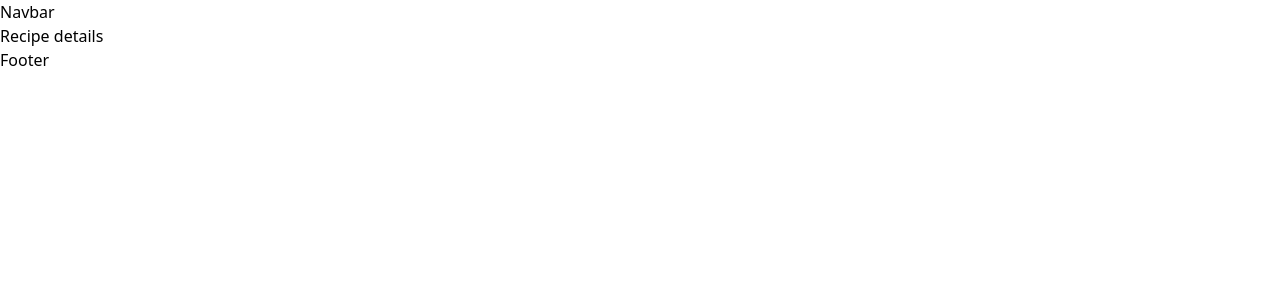
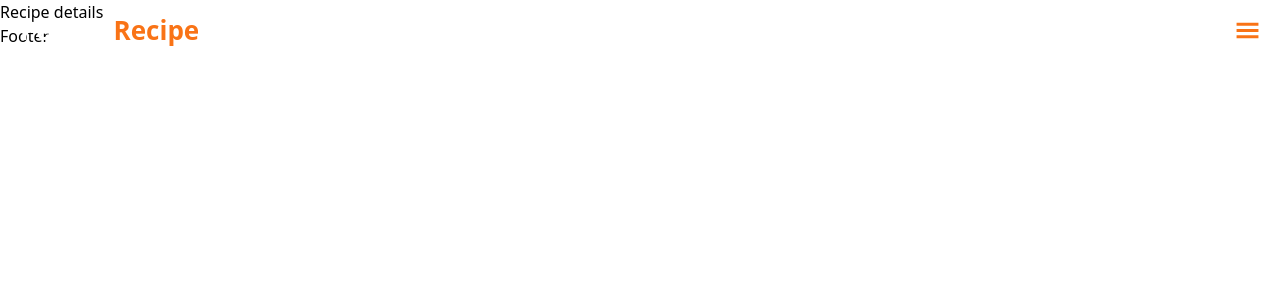
Before and after one commit to Hashir-Mahmood-704/rs_intern_recipe_app, a React (Vite) app: page /details/1 in a window 1280 px wide. Shown: the top 300 px of the page. Built offline with nearby package versions, Linux system fonts and the light colour scheme; no server answers.

Commit message:
working on banner

```diff
--- a/src/Context/AppContext.jsx
+++ b/src/Context/AppContext.jsx
@@ -4,27 +4,27 @@ export const AppContext = createContext({})
 
 const AppProvider = ({children}) => {
     const [allRecipesData, setAllRecipesData] = useState([])
-    useEffect(() => {
-        const fetchRecipeData = async () => {
-            try {
-                const url = "https://dummyjson.com/recipes?limit=0"
-                const response = await fetch(url)
-                if (!response.ok) {
-                    throw new Error("Unexpected error, fetching recipes failed")
-                }
-                const data = await response.json()
-                setAllRecipesData(data["recipes"])
-            } catch (error) {
-                console.error("Error in fetching recipe data")
-                if (error instanceof Error) {
-                    console.error(error.message)
-                } else {
-                    console.error(error)
-                }
-            }
-        }
-        (async () => await fetchRecipeData())()
-    }, []);
+    // useEffect(() => {
+    //     const fetchRecipeData = async () => {
+    //         try {
+    //             const url = "https://dummyjson.com/recipes?limit=0"
+    //             const response = await fetch(url)
+    //             if (!response.ok) {
+    //                 throw new Error("Unexpected error, fetching recipes failed")
+    //             }
+    //             const data = await response.json()
+    //             setAllRecipesData(data["recipes"])
+    //         } catch (error) {
+    //             console.error("Error in fetching recipe data")
+    //             if (error instanceof Error) {
+    //                 console.error(error.message)
+    //             } else {
+    //                 console.error(error)
+    //             }
+    //         }
+    //     }
+    //     (async () => await fetchRecipeData())()
+    // }, []);
     return <AppContext.Provider
         value={{allRecipesData, setAllRecipesData}}>
         {children}
--- /dev/null
+++ b/src/components/HomeBanner.jsx
@@ -0,0 +1,9 @@
+// import {} from "../assets/bg.jpg"
+const HomeBanner = () => {
+
+    return <section className="h-[90vh] banner w-screen bg-cover bg-center">
+
+    </section>
+}
+
+export default HomeBanner
--- a/src/components/Navbar.jsx
+++ b/src/components/Navbar.jsx
@@ -1,5 +1,37 @@
+import {GiHamburgerMenu} from "react-icons/gi";
+import {useEffect, useState} from "react"
+
+
 const Navbar = () => {
-    return <nav>Navbar</nav>
+    const [isScrolled, setIsScrolled] = useState(false)
+    const [isSidebarOpen, setIsSidebarOpen] = useState(false)
+    useEffect(() => {
+        const handleScroll = () => {
+            const scrollY = window.scrollY
+            if (scrollY > 0) setIsScrolled(true)
+            else setIsScrolled(false)
+        }
+        window.addEventListener("scroll", handleScroll);
+        return () => window.removeEventListener("scroll", handleScroll);
+    }, []);
+
+    return <nav className={`fixed top-0 left-0 w-full flex justify-between items-center px-[20px] h-[60px]
+    ${isScrolled ? "bg-white" : "bg-transparent"} transition-all duration-500 ease-in-out`}>
+        <h1 className={`font-semibold ${isScrolled ? "text-black" : "text-white"} text-[26px]
+        transition-all duration-500 ease-in-out`}>Perfect
+            <span className="text-orange-500">Recipe</span>
+        </h1>
+        <span className="text-orange-500 cursor-pointer" onClick={() => setIsSidebarOpen(true)}>
+            <GiHamburgerMenu size={25}/>
+        </span>
+        {isSidebarOpen && <div
+            onClick={() => setIsSidebarOpen(false)}
+            className="fixed top-0 left-0 h-screen w-screen backdrop-blur-sm flex justify-end">
+            <div
+                onClick={(e) => e.stopPropagation()}
+                className="bg-gray-100 h-full w-[400px]"></div>
+        </div>}
+    </nav>
 }
 
 export default Navbar
--- a/src/index.css
+++ b/src/index.css
@@ -1,3 +1,16 @@
 @tailwind base;
 @tailwind components;
 @tailwind utilities;
+
+body {
+    /*background: black;*/
+}
+
+body::-webkit-scrollbar {
+    display: none;
+}
+
+.banner {
+    background-size: contain;
+    background: url("./assets/bg.jpg") center;
+}
--- a/src/pages/Home.jsx
+++ b/src/pages/Home.jsx
@@ -1,10 +1,11 @@
-import {useContext} from "react"
-import {AppContext} from "../Context/AppContext.jsx"
+// import {useContext} from "react"
+// import {AppContext} from "../Context/AppContext.jsx"
+import HomeBanner from "../components/HomeBanner.jsx"
 
 const Home = () => {
-    const {allRecipesData} = useContext(AppContext)
-    console.log(allRecipesData)
-    return <main>Home</main>
+    return <main className="h-[150vh]">
+        <HomeBanner />
+    </main>
 }
 
 export default Home
```
Also changed, not shown: src/assets/bg.jpg (added).
